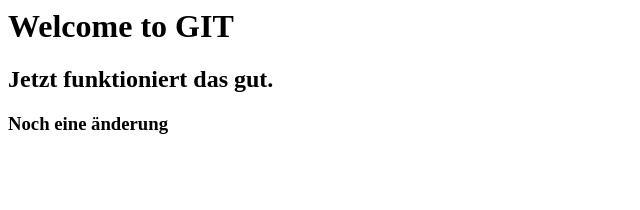
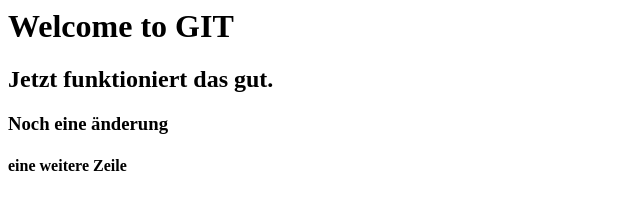
Before and after one commit to zeetech786/demo-repo, a plain HTML site: page index.html in a window 1280 px wide. Shown: the whole page, without its empty margins (0-640 px from the left). Drawn offline with Linux system fonts and the light colour scheme.

Commit message:
file name angeben

```diff
--- a/index.html
+++ b/index.html
@@ -1,3 +1,4 @@
 <h1>Welcome to GIT</h1>
 <h2>Jetzt funktioniert das gut.</h2>
 <h3>Noch eine änderung</h3>
+<h4>eine weitere Zeile</h4>
```
